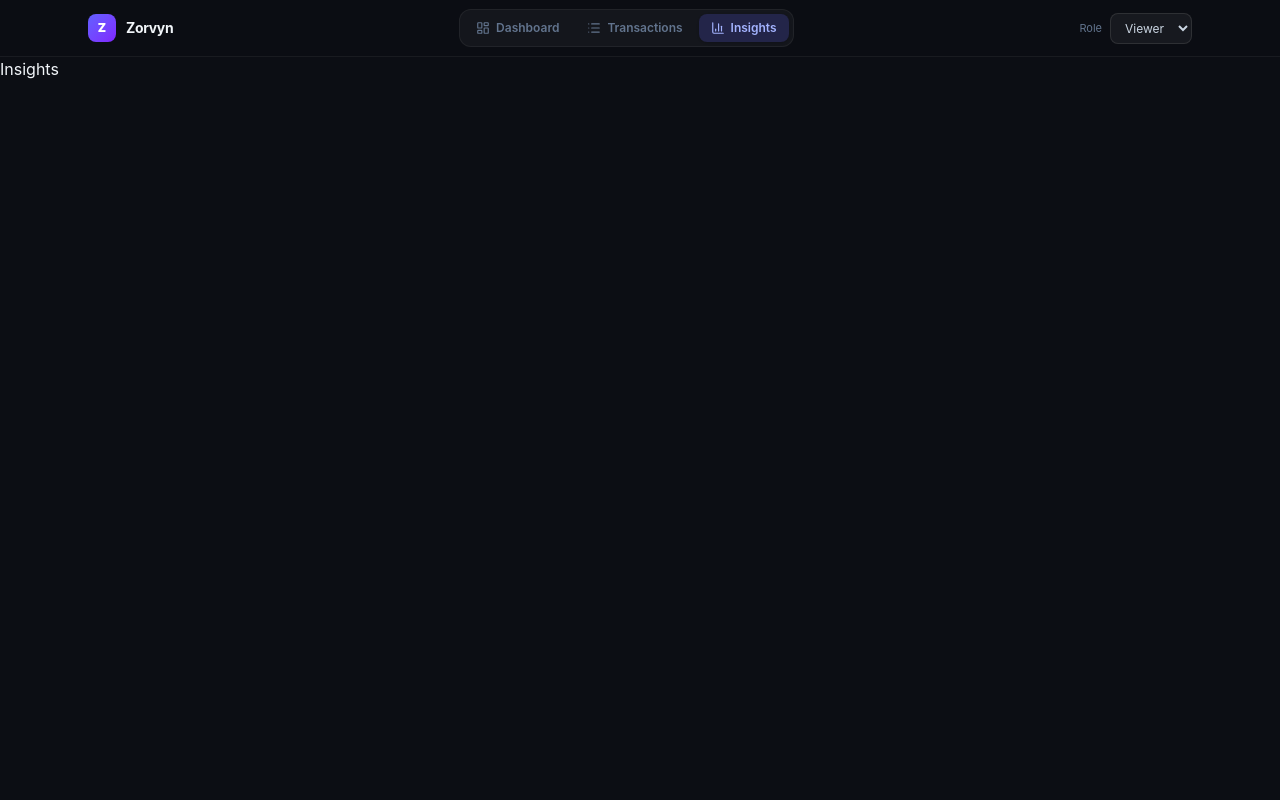
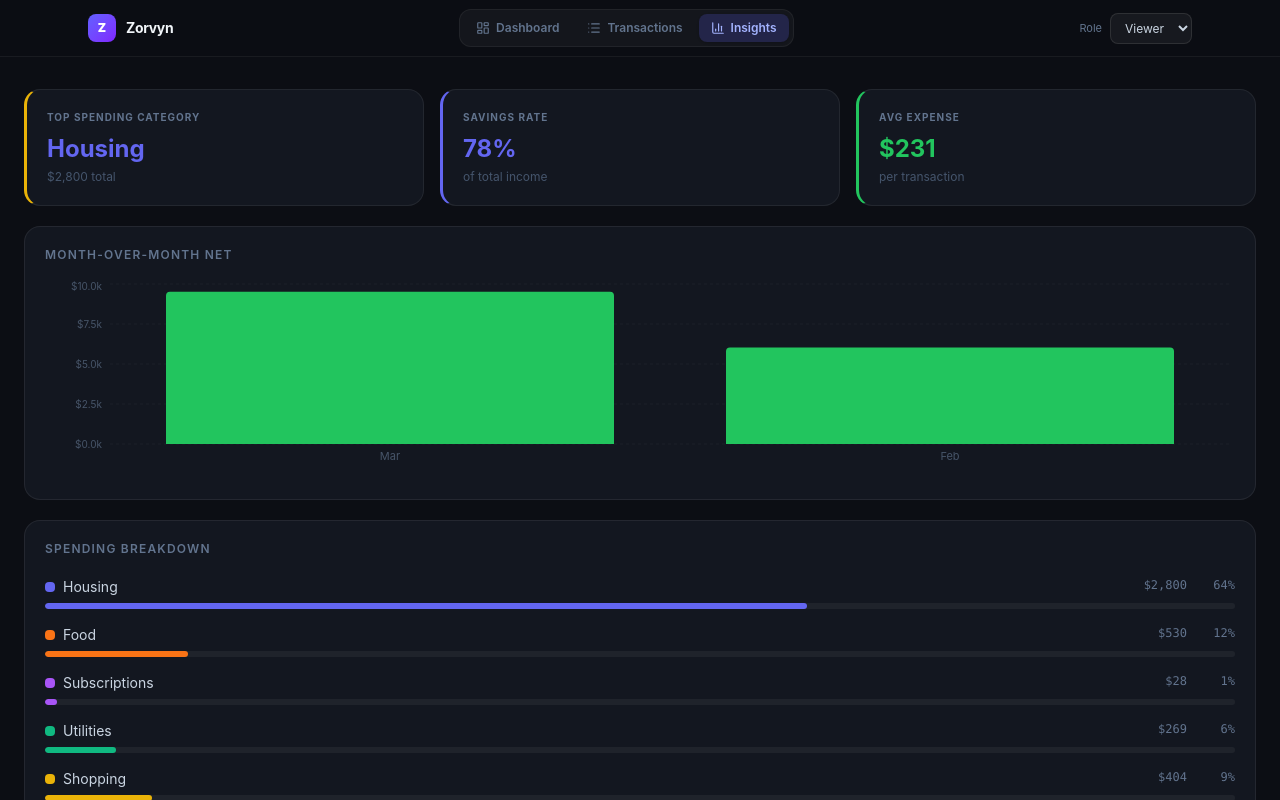
Before and after one commit to yashpal0502/Zorvyn-Task, a React (Vite) app in the folder Finance_Dashboard_UI/: page / in a window 1280 px wide. Both pictures are taken after a click on the button "Insights". Shown: the top 800 px of the page. Built offline with nearby package versions, Linux system fonts and the light colour scheme.

Commit message:
Insight page added

```diff
--- a/Finance_Dashboard_UI/src/App.jsx
+++ b/Finance_Dashboard_UI/src/App.jsx
@@ -24,7 +24,9 @@ const App = () => {
     <div className="min-h-screen bg-[#0c0e14] text-slate-100">
       <Navbar />
 
-      <div>{renderSection()}</div>
+      <main className="px-6 py-8 max-w-7xl mx-auto">
+        {renderSection()}
+      </main>
     </div>
   );
 };
--- /dev/null
+++ b/Finance_Dashboard_UI/src/components/InsightCard.jsx
@@ -0,0 +1,20 @@
+import React from "react";
+
+const InsightCard = ({ label, value, sub, color, borderColor }) => {
+  return (
+    <div
+      className="bg-[#131720] border border-white/[0.07] rounded-2xl p-5 relative overflow-hidden"
+      style={{ borderLeftColor: borderColor, borderLeftWidth: 3 }}
+    >
+      <p className="text-[10px] font-bold text-slate-500 uppercase tracking-widest mb-2">
+        {label}
+      </p>
+      <p className="text-2xl font-bold" style={{ color }}>
+        {value}
+      </p>
+      <p className="text-xs text-slate-600 mt-1">{sub}</p>
+    </div>
+  );
+};
+
+export default InsightCard;
--- a/Finance_Dashboard_UI/src/context/AppContext.jsx
+++ b/Finance_Dashboard_UI/src/context/AppContext.jsx
@@ -99,6 +99,8 @@ export const AppProvider = ({ children }) => {
       else map[key].expense += t.amount;
     });
 
+    Object.values(map).forEach(item => item.net = item.income - item.expense);
+
     return Object.values(map);
   }, [transactions]);
 
--- a/Finance_Dashboard_UI/src/pages/Insights.jsx
+++ b/Finance_Dashboard_UI/src/pages/Insights.jsx
@@ -1,9 +1,161 @@
-import React from 'react'
+import React from "react";
+import { useAppContext } from "../context/AppContext";
+import InsightCard from "../components/InsightCard";
+import CustomTooltip from "../components/CustomTooltip";
+import { CAT_COLORS } from "../assets/assets";
+import { ResponsiveContainer, BarChart, CartesianGrid, XAxis, YAxis, Tooltip, Bar, Cell } from 'recharts';
 
 const Insights = () => {
+  const {
+    spendingByCategory,
+    monthlyData,
+    totalIncome,
+    totalExpense,
+    transactions,
+  } = useAppContext();
+  const top = spendingByCategory[0];
+  const savingsRate =
+    totalIncome > 0
+      ? Math.round(((totalIncome - totalExpense) / totalIncome) * 100)
+      : 0;
+  const avgExpense = Math.round(
+    totalExpense /
+      Math.max(1, transactions.filter((t) => t.type === "expense").length),
+  );
+  const $$ = (n) =>
+    "$" + Math.abs(n).toLocaleString("en-US", { maximumFractionDigits: 0 });
+
   return (
-    <div>Insights</div>
-  )
-}
+    <div className="space-y-5">
+      {/* KPI Row */}
+      <div className="grid grid-cols-1 sm:grid-cols-3 gap-4">
+        <InsightCard
+          label="Top Spending Category"
+          value={top?.name || "—"}
+          sub={`${$$(top?.value || 0)} total`}
+          color={CAT_COLORS[top?.name] || "#e2e8f0"}
+          borderColor="#eab308"
+        />
+        <InsightCard
+          label="Savings Rate"
+          value={savingsRate + "%"}
+          sub="of total income"
+          color="#6366f1"
+          borderColor="#6366f1"
+        />
+        <InsightCard
+          label="Avg Expense"
+          value={$$(avgExpense)}
+          sub="per transaction"
+          color="#22c55e"
+          borderColor="#22c55e"
+        />
+      </div>
 
-export default Insights
+      {/* Net MoM */}
+      <div className="bg-[#131720] border border-white/[0.07] rounded-2xl p-5">
+        <p className="text-xs font-semibold text-slate-500 uppercase tracking-widest mb-4">
+          Month-over-Month Net
+        </p>
+        <ResponsiveContainer width="100%" height={200}>
+          <BarChart data={monthlyData}>
+            <CartesianGrid
+              strokeDasharray="3 3"
+              stroke="#ffffff08"
+              vertical={false}
+            />
+            <XAxis
+              dataKey="label"
+              tick={{ fontSize: 11, fill: "#475569" }}
+              tickLine={false}
+              axisLine={false}
+            />
+            <YAxis
+              tick={{ fontSize: 10, fill: "#475569" }}
+              tickLine={false}
+              axisLine={false}
+              tickFormatter={(v) => "$" + (v / 1000).toFixed(1) + "k"}
+            />
+            <Tooltip content={<CustomTooltip />} />
+            <Bar dataKey="net" name="Net" radius={[4, 4, 0, 0]}>
+              {monthlyData.map((e, i) => (
+                <Cell key={i} fill={e.net >= 0 ? "#22c55e" : "#f87171"} />
+              ))}
+            </Bar>
+          </BarChart>
+        </ResponsiveContainer>
+      </div>
+
+      {/* Category Bars */}
+      <div className="bg-[#131720] border border-white/[0.07] rounded-2xl p-5">
+        <p className="text-xs font-semibold text-slate-500 uppercase tracking-widest mb-5">
+          Spending Breakdown
+        </p>
+        <div className="space-y-4">
+          {spendingByCategory.map((c) => {
+            const pct = Math.round((c.value / totalExpense) * 100);
+            return (
+              <div key={c.name}>
+                <div className="flex justify-between text-sm mb-1.5">
+                  <div className="flex items-center gap-2">
+                    <span
+                      className="w-2.5 h-2.5 rounded-sm"
+                      style={{ background: CAT_COLORS[c.name] || "#888" }}
+                    />
+                    <span className="text-slate-300">{c.name}</span>
+                  </div>
+                  <div className="flex gap-4 text-slate-500 text-xs font-mono">
+                    <span>{$$(c.value)}</span>
+                    <span className="w-8 text-right">{pct}%</span>
+                  </div>
+                </div>
+                <div className="h-1.5 bg-white/[0.05] rounded-full overflow-hidden">
+                  <div
+                    className="h-full rounded-full transition-all duration-700"
+                    style={{
+                      width: pct + "%",
+                      background: CAT_COLORS[c.name] || "#888",
+                    }}
+                  />
+                </div>
+              </div>
+            );
+          })}
+        </div>
+      </div>
+
+      {/* Observations */}
+      <div className="bg-[#131720] border border-white/[0.07] rounded-2xl p-5">
+        <p className="text-xs font-semibold text-slate-500 uppercase tracking-widest mb-4">
+          Key Observations
+        </p>
+        <div className="space-y-3">
+          {[
+            {
+              dot: "#eab308",
+              text: `Your biggest expense is ${top?.name || "—"} at ${$$(top?.value || 0)}, accounting for ${Math.round(((top?.value || 0) / totalExpense) * 100)}% of total spending.`,
+            },
+            {
+              dot: "#6366f1",
+              text: `You saved ${savingsRate}% of your income. ${savingsRate >= 20 ? "Excellent! You're above the 20% benchmark." : "Consider trimming discretionary spending to hit 20%."}`,
+            },
+            {
+              dot: "#22c55e",
+              text: `Across ${transactions.length} transactions, your average expense is ${$$(avgExpense)} — with ${transactions.filter((t) => t.type === "income").length} income sources tracked.`,
+            },
+          ].map((o, i) => (
+            <div key={i} className="flex gap-3 items-start">
+              <span
+                className="w-1.5 h-1.5 rounded-full mt-1.5 shrink-0"
+                style={{ background: o.dot }}
+              />
+              <p className="text-sm text-slate-400 leading-relaxed">{o.text}</p>
+            </div>
+          ))}
+        </div>
+      </div>
+    </div>
+  );
+};
+
+export default Insights;
```
